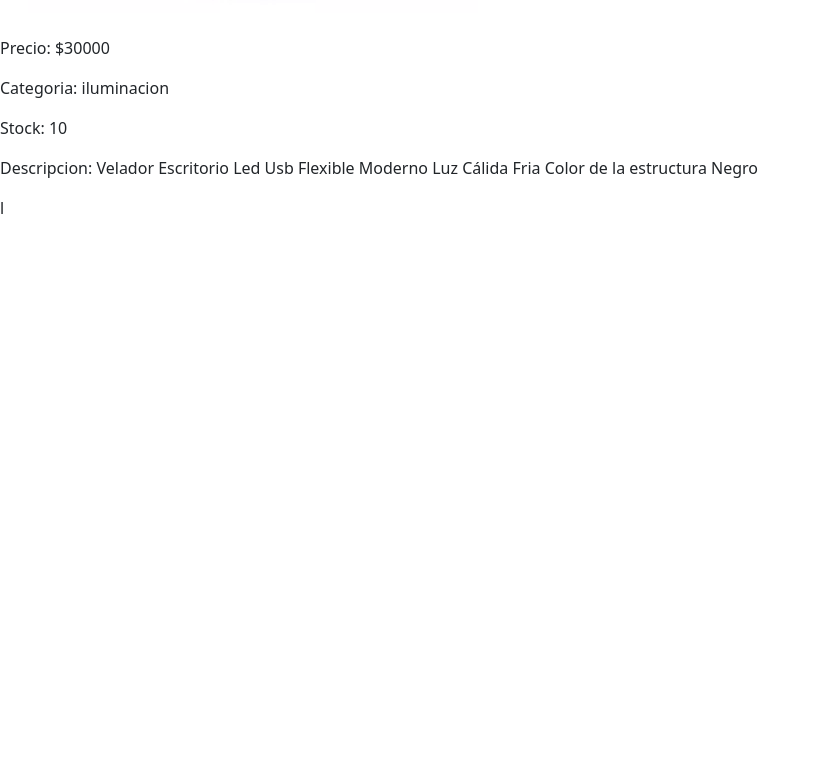
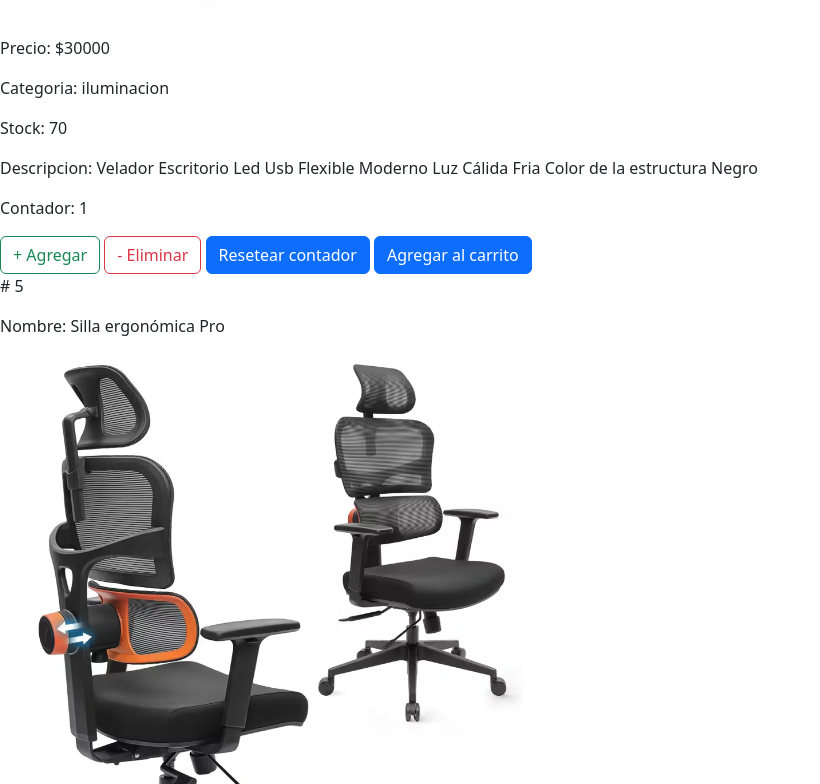
Before and after one commit to LisandroRP95/EntregaFinal-RodriguezP-Lisandro-React, a React (Vite) app: page / in a window 1280 px wide. Shown: the part 4836-5620 px from the top of the page, without its empty margins (0-820 px from the left). Before the commit the page ends 5056 px from the top, so only its background shows below. Built offline with nearby package versions, Linux system fonts and the light colour scheme.

Commit message:
contador actualizado segun stock

```diff
--- a/public/Catalogo.json
+++ b/public/Catalogo.json
@@ -5,7 +5,7 @@
          "nombre": "Escritorio Grecia",
          "precio": 80000,
          "categoria": "escritorio",
-         "stock": 10,
+         "stock": 12,
          "imagen": "/src/assets/img/escritoriogrecia.jpg",
          "descripcion": "Escritorio de pino de 2 x 0.8 x 1"
     },
@@ -24,7 +24,7 @@
         "nombre": "Lampara MQ-85",
         "precio": 30000,
         "categoria": "iluminacion",
-        "stock": 10,
+        "stock": 70,
         "imagen": "/src/assets/img/lampara-mq85.jpg",
         "descripcion": "Velador Escritorio Led Usb Flexible Moderno Luz Cálida Fria Color de la estructura Negro"
     },
@@ -33,7 +33,7 @@
         "nombre": "Lampara PR-1002",
         "precio": 35000,
         "categoria": "iluminacion",
-        "stock": 10,
+        "stock": 40,
         "imagen": "/src/assets/img/lampara-pr1002.jpg",
         "descripcion": "Lampara Luz Monitor Escritorio Pc Led Usb Portatil"
     },
@@ -42,7 +42,7 @@
         "nombre": "Silla ergonómica Pro",
         "precio": 760000,
         "categoria": "silla",
-        "stock": 10,
+        "stock": 6,
         "imagen": "/src/assets/img/silla-inpro.png",
         "descripcion": "Silla ergonómica con soporte lumbar. Tiene un mecanismo que sigue automáticamente el movimiento de la parte inferior de la espalda"
     },
@@ -51,7 +51,7 @@
         "nombre": "Corsair T3 Rush Carbon V2 2023",
         "precio": 520000,
         "categoria": "silla",
-        "stock": 10,
+        "stock": 15,
         "imagen": "/src/assets/img/silla-t3-rush.png",
         "descripcion": "La silla de juegos CORSAIR T3 RUSH combina un diseño inspirado en las carreras y una comodidad contorneada con un exterior de tela suave y transpirable, una almohada cervical acolchada y un soporte lumbar de espuma viscoelástica."
     }
--- a/src/App.jsx
+++ b/src/App.jsx
@@ -15,6 +15,8 @@ function App() {
        <Footer/>
 
       <ItemDetailContainer id={3}/>
+      <ItemDetailContainer id={5}/>
+      <ItemDetailContainer id={6}/>
     </>
   );
 }
--- a/src/Components/ItemCounter/ItemCounter.jsx
+++ b/src/Components/ItemCounter/ItemCounter.jsx
@@ -3,7 +3,7 @@ import Button from 'react-bootstrap/Button';
 import { ToastContainer, toast } from 'react-toastify';
 import 'react-toastify/dist/ReactToastify.css';
 
-const ItemCounter = () => {
+const ItemCounter = ({initial, stock}) => {
 
 
     const [contadorProductos, setContador] = useState(1);
@@ -11,12 +11,12 @@ const ItemCounter = () => {
     const contadorCarroRef = useRef(contadorProductos)
 
     const incrementar = () => {
-        if(contadorProductos < 10)[
+        if(contadorProductos < stock)[
         setContador( contadorProductos + 1)]
     }
 
     const decrementar = () => {
-        if(contadorProductos > 1)[
+        if(contadorProductos > initial)[
         setContador(contadorProductos - 1)]
     }
 
@@ -32,7 +32,7 @@ const ItemCounter = () => {
 
     return (
     <>
-      <h3>Contador: {contadorProductos}</h3>
+      <p>Contador: {contadorProductos}</p>
       <Button onClick={incrementar} variant="outline-success">+ Agregar</Button>{' '}
       <Button onClick={decrementar} variant="outline-danger">- Eliminar</Button>{' '}
       <Button onClick={resetear} as="input" type="reset" value="Resetear contador" />{' '}
--- a/src/Components/ItemDetail/ItemDetail.jsx
+++ b/src/Components/ItemDetail/ItemDetail.jsx
@@ -1,6 +1,6 @@
+import ItemCounter from "../ItemCounter/ItemCounter"
 
-
-export const ItemDetail = ({producto}) => {
+const ItemDetail = ({producto}) => {
   return (
     <div>
 
@@ -11,7 +11,10 @@ export const ItemDetail = ({producto}) => {
         <p>Categoria: {producto.categoria}</p>
         <p>Stock: {producto.stock}</p>
         <p>Descripcion: {producto.descripcion}</p>
-    l</div>
+
+    <ItemCounter initial={1} stock={producto.stock} />
+
+    </div>
   )
 }
 
```
